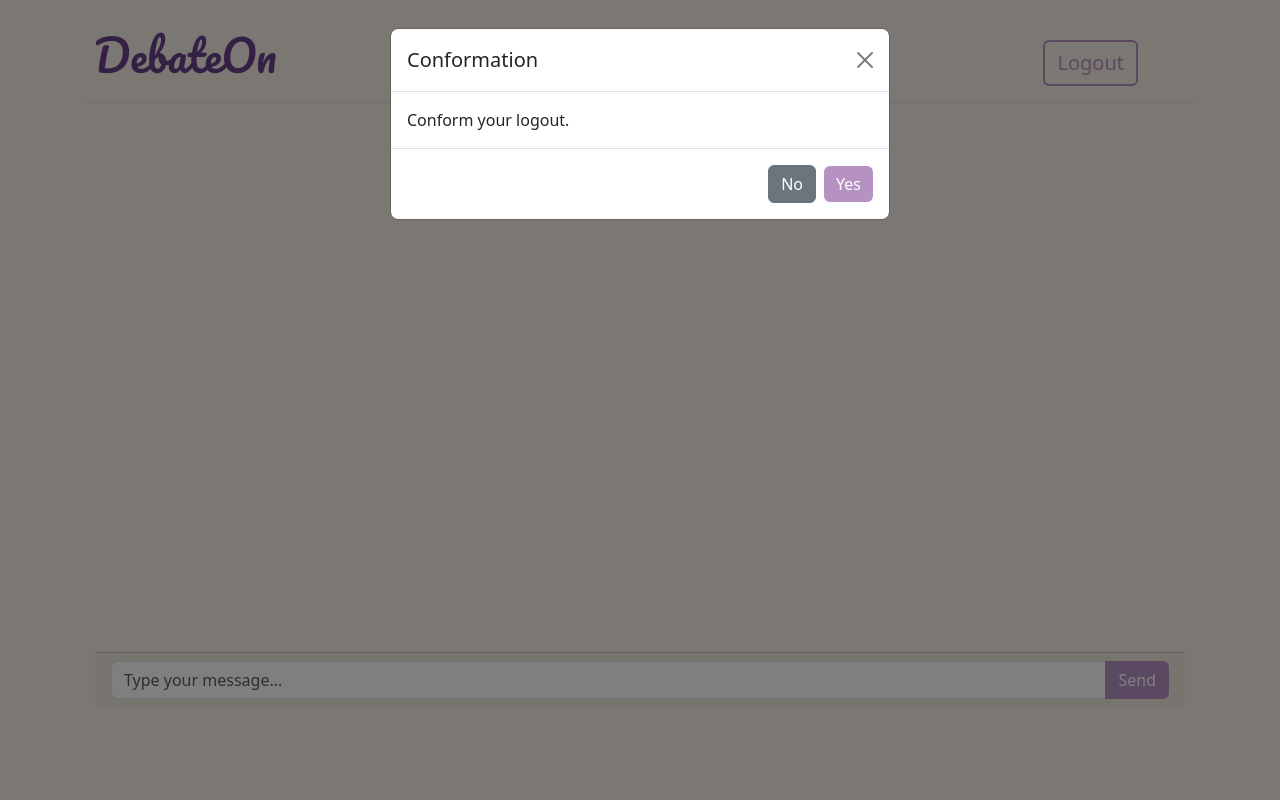
After one commit to Sakib-Dalal/DebateOn, a Flask app: page /userpage/debate_ai in a window 1280 px wide, after a click on "Logout". The commit adds this page. Run offline with Flask 3, Linux system fonts and the light colour scheme; the visitor is signed in with stand-in values (Sample User, id 1).

Commit message:
chatbot created

```diff
--- a/main.py
+++ b/main.py
@@ -5,11 +5,11 @@ from werkzeug.security import generate_password_hash, check_password_hash
 from sqlalchemy.orm import DeclarativeBase, Mapped, mapped_column
 from sqlalchemy import Integer, String
 from flask_login import UserMixin, login_user, LoginManager, login_required, current_user, logout_user
-import csv, os, json
 import pandas as pd
 import plotly.graph_objs as go
-import plotly.utils
 import requests
+import ollama
+import time
 
 app = Flask(__name__)
 app.config['SECRET_KEY'] = '8BYkEfBA6O6donzWlSihBXox7C0sKR6b'
@@ -113,10 +113,54 @@ def userpage():
     # Passing the name from the current_user
     return render_template('userpage.html', name=name)
 
+# Create PlayGround
 @app.route("/userpage/create_playground")
 @login_required
 def create_playground():
     return render_template('playground_create.html')
+
+
+messages = [
+    {
+        'role': 'system',
+        'content': 'Note: Give Fast Reponce and Short! You are a guest, and the user will tell you a topic to debate on. You can debate on that topic with the user. Try to give fast and short responses to the user'
+    }
+]
+
+def stream_response(response_text, chunk_size=10, delay=0.1):
+    words = response_text.split()
+    for i in range(0, len(words), chunk_size):
+        chunk = ' '.join(words[i:i + chunk_size])
+        print(chunk, end=' ', flush=True)
+        time.sleep(delay)
+    print()  # Move to the next line after streaming the full response
+
+
+
+
+# Debate with AI
+@app.route("/userpage/debate_ai")
+@login_required
+def debate_ai():
+    return render_template('debate_ai.html')
+
+# Handle AJAX request to communicate with AI
+@app.route('/ask', methods=['POST'])
+@login_required
+def ask():
+    user_message = request.form['message']
+    messages.append({'role': 'user', 'content': user_message})
+
+    response = ollama.chat(model='llama3.1', messages=messages)
+    ai_response = response['message']['content']
+
+    # Ensure **<text>** format for bold text
+    formatted_response = f"**{ai_response}**"
+
+    messages.append({'role': 'assistant', 'content': formatted_response})
+
+    return jsonify({'response': formatted_response})
+
 
 # # add new device page
 # @app.route('/new_device/<email>')
--- a/static/style.css
+++ b/static/style.css
@@ -39,3 +39,42 @@
         height: 200px !important;
     }
 }
+#chat-box {
+    height: 500px;
+    overflow-y: scroll;
+}
+
+.messages {
+    display: flex;
+    flex-direction: column;
+}
+
+.user-message, .bot-message {
+    margin: 10px 0;
+}
+
+.user-message {
+    align-self: flex-end;
+    background-color: #674188;
+    color: white;
+    padding: 10px;
+    margin-right: 50px;
+    margin-left: 100px;
+    border-radius: 5px;
+}
+
+.bot-message {
+    align-self: flex-start;
+    background-color: #B692C2;
+    padding: 10px;
+    color:white;
+    margin-right: 100px;
+    border-radius: 5px;
+}
+
+.thinking {
+    display: none;
+    color: gray;
+    font-style: italic;
+    margin-top: 10px;
+}
--- /dev/null
+++ b/templates/debate_ai.html
@@ -0,0 +1,115 @@
+{% include "header.html" %}
+
+<div class="container">
+  <nav class="navbar navbar-expand-lg bg-body-light border-bottom">
+      <div class="container-fluid">
+          <a class="navbar-brand fs-2 fw-light mt-3" href="/">
+                  <h1 class="logo" style="font-size: 43px">
+                      DebateOn
+                  </h1>
+          </a>
+
+          <div class="login" style="direction: ltr;">
+            <ul class="navbar-nav me-auto mb-2 mb-lg-0">
+                <li class="nav-item mobile_form">
+                        <button type="button" class="btn fs-5 mx-5 mt-4" style="color: #B692C2; border: 2px #B692C2 solid;" data-bs-toggle="modal" data-bs-target="#logout_button">
+                            Logout
+                        </button>
+                    <!-- Modal -->
+                    <div class="modal fade" id="logout_button" data-bs-backdrop="static" data-bs-keyboard="false" tabindex="-1" aria-labelledby="staticBackdropLabel" aria-hidden="true">
+                        <div class="modal-dialog">
+                        <div class="modal-content">
+                            <div class="modal-header">
+                                <h1 class="modal-title fs-5" id="staticBackdropLabel">Conformation</h1>
+                                <button type="button" class="btn-close" data-bs-dismiss="modal" aria-label="Close"></button>
+                            </div>
+                            <div class="modal-body">
+                                Conform your logout.
+                            </div>
+                            <div class="modal-footer">
+                                <button type="button" class="btn btn-secondary" data-bs-dismiss="modal">No</button>
+                                <a aria-current="page" href="{{ url_for('logout') }}">
+                                    <button type="button" class="btn btn-danger" style="color: #ffffff; background-color: #B692C2; border: #B692C2;">Yes</button>
+                                </a>
+                            </div>
+                        </div>
+                        </div>
+                    </div>
+                </li>
+
+            </ul>
+          </div>
+
+        </div>
+      </nav>
+
+      <div class="container mt-5">
+        <div class="card" style="background-color: #f7efe5; border-color: #f7efe5;">
+            <div class="card-body" id="chat-box">
+                <div class="messages">
+                    <!-- Chat messages will appear here -->
+                </div>
+                <div class="thinking" id="thinking-indicator">Bot is thinking...</div>
+            </div>
+            <div class="card-footer">
+                <form id="chat-form">
+                    <div class="input-group">
+                        <input type="text" class="form-control" id="message" placeholder="Type your message..." required>
+                        <button id="send-button" class="btn" style="color: white; background-color: #B692C2;" type="submit">Send</button>
+                    </div>
+                </form>
+            </div>
+        </div>
+    </div>
+
+    <script src="https://code.jquery.com/jquery-3.6.0.min.js"></script>
+    <script>
+        $(document).ready(function() {
+            $('#chat-form').on('submit', function(e) {
+                e.preventDefault();
+
+                let userMessage = $('#message').val();
+                if (userMessage.trim() !== '') {
+                    // Append user message to the chat
+                    $('.messages').append('<div class="user-message"><strong>You:</strong> ' + userMessage + '</div>');
+
+                    // Clear the input box
+                    $('#message').val('');
+
+                    // Show the thinking indicator
+                    $('#thinking-indicator').show();
+
+                    // Disable the send button
+                    $('#send-button').prop('disabled', true);
+
+                    // Send the message to the server
+                    $.ajax({
+                        url: '/ask',
+                        type: 'POST',
+                        data: { message: userMessage },
+                        success: function(response) {
+                            // Append AI response to the chat with bold formatting
+                            let formattedResponse = response.response.replace(/\*\*(.*?)\*\*/g, '<strong>$1</strong>');
+                            $('.messages').append('<div class="bot-message"><strong>Bot:</strong> ' + formattedResponse + '</div>');
+                        },
+                        complete: function() {
+                            // Hide the thinking indicator
+                            $('#thinking-indicator').hide();
+
+                            // Re-enable the send button
+                            $('#send-button').prop('disabled', false);
+                        }
+                    });
+                }
+            });
+        });
+    </script>
+
+
+ <!-- <div class="chat">
+    <div class="mb-3">
+      <textarea class="form-control" id="exampleFormControlTextarea1" rows="3" style="position: fixed; bottom: 60px; height: 20px; width: 900px;"></textarea>
+    </div>
+  </div> -->
+
+{% include "footer.html" %}
```
Also changed, not shown: templates/userpage.html (+10 -6 lines).
